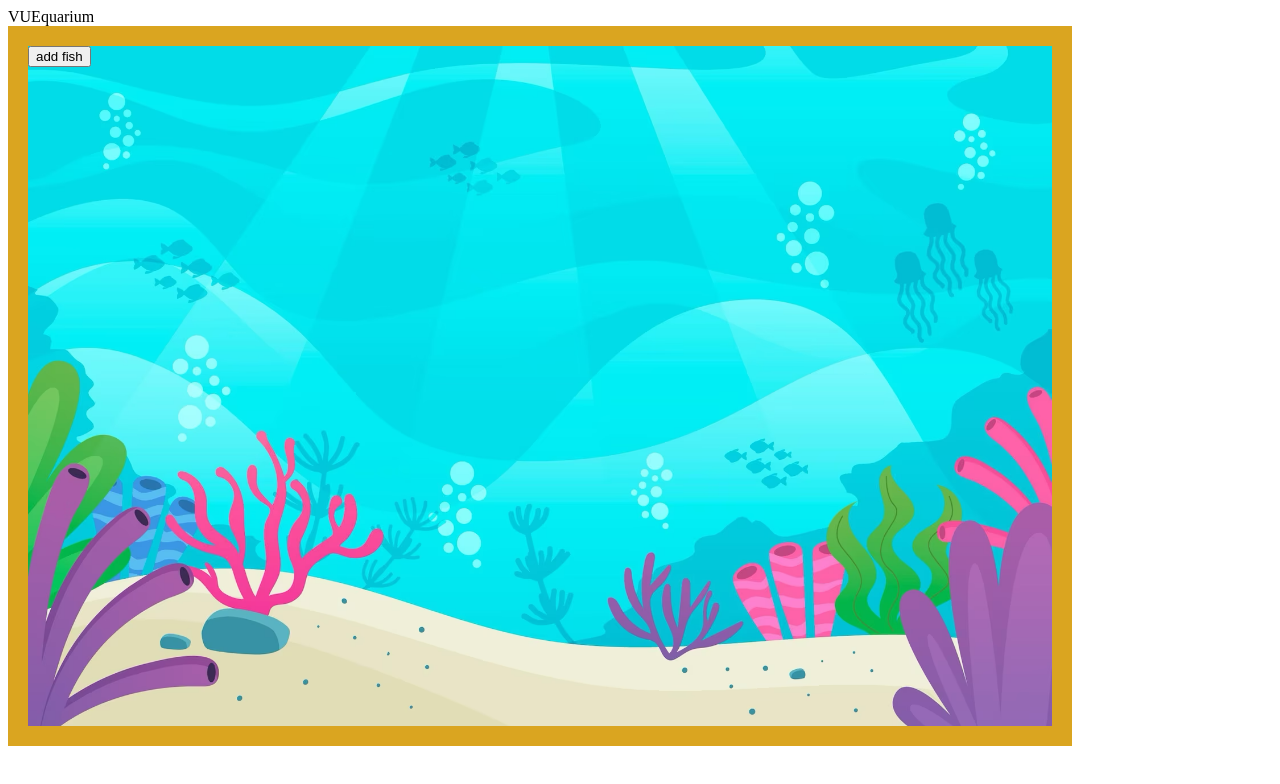
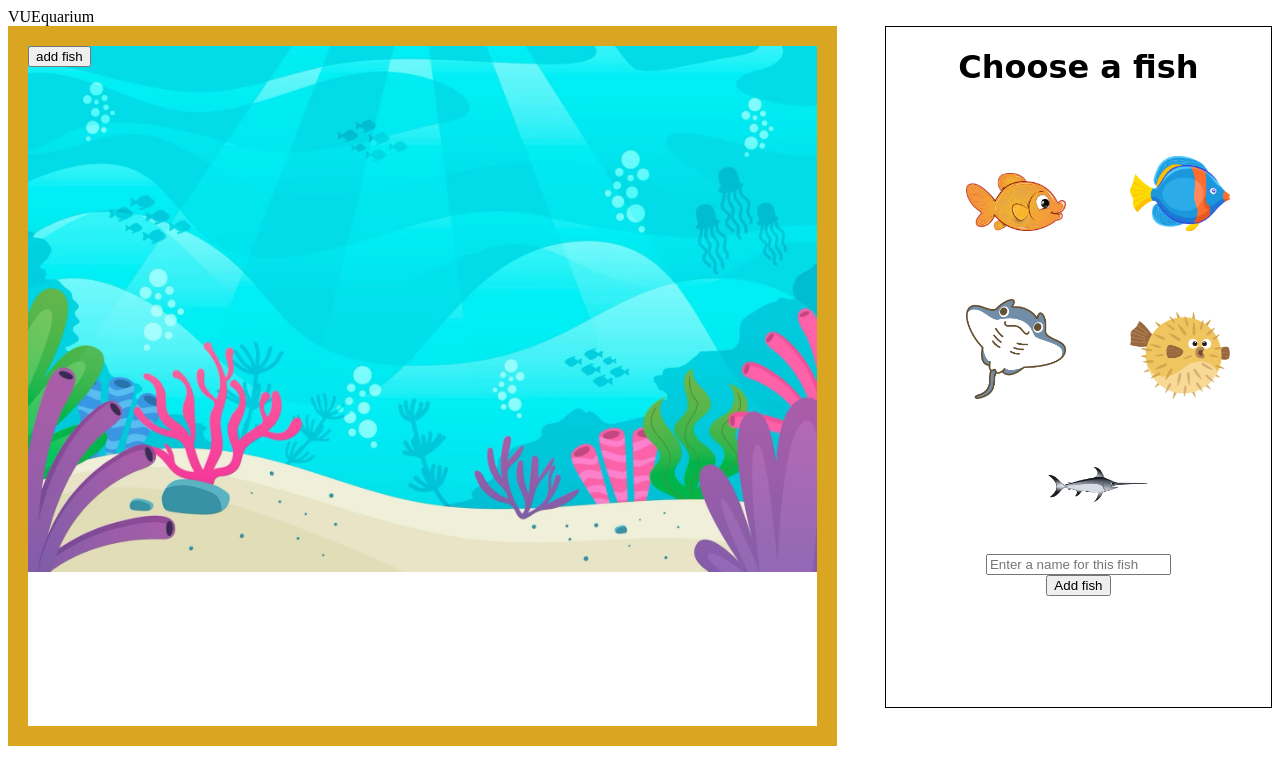
Before and after one commit to tamaszentai/vuequarium, a Vue app: page / in a window 1280 px wide. Shown: the top 784 px of the page. Built offline with nearby package versions, Linux system fonts and the light colour scheme.

Commit message:
add fish selector

```diff
--- a/src/App.vue
+++ b/src/App.vue
@@ -2,16 +2,19 @@
   <header>VUEquarium</header>
 <main>
   <FishTank />
-
-
+  <FishSelector />
 </main>
 </template>
 
 <script setup lang="ts">
 import FishTank from "@/components/FishTank.vue";
+import FishSelector from "@/components/FishSelector.vue";
 </script>
 
 
 
 <style scoped>
+main {
+  display: flex;
+}
 </style>
--- a/src/components/Fish.vue
+++ b/src/components/Fish.vue
@@ -45,6 +45,9 @@ const fishType = computed(() => {
       break;
     case 'puffer':
       image =  'pufferfish.png';
+      break;
+    case 'sword':
+      image =  'swordfish.png';
       break;
   }
   return image;
--- /dev/null
+++ b/src/components/FishSelector.vue
@@ -0,0 +1,97 @@
+<template>
+  <div class="fish-selector">
+    <h1>Choose a fish</h1>
+    <div class="fish-list">
+      <ul>
+        <li v-for="fish in fishList" :key="fish.type" @click="selectFish(fish.type)" :class="fish.isSelected ? 'selected' : ''">
+          <img :src="fish.image" :alt="fish.type" />
+        </li>
+      </ul>
+    </div>
+    <input type="text" placeholder="Enter a name for this fish" v-model="fishName"/>
+    <br />
+    <button @click="addFish">Add fish</button>
+  </div>
+
+</template>
+
+<script setup lang="ts">
+import golden from "@/assets/goldfish.png";
+import blue from "@/assets/bluefish.png";
+import ray from "@/assets/mantaray.png";
+import puffer from "@/assets/pufferfish.png";
+import sword from "@/assets/swordfish.png";
+import {ref} from "vue";
+
+const fishList = ref([
+  {type: 'golden', image: golden, isSelected: false},
+  {type: 'blue', image: blue, isSelected: false},
+  {type: 'ray', image: ray, isSelected: false},
+  {type: 'puffer', image: puffer, isSelected: false},
+  {type: 'sword', image: sword, isSelected: false},
+]);
+
+const fishName = ref('');
+
+const selectFish = (type: string) => {
+  fishList.value.forEach(fish => {
+    fish.isSelected = fish.type === type;
+  });
+}
+
+const addFish = () => {
+  const selectedFish = fishList.value.find(fish => fish.isSelected);
+  const payload = {
+    type: selectedFish.type,
+    name: fishName.value,
+  }
+
+  console.log(payload);
+}
+
+</script>
+
+
+
+<style scoped>
+ .fish-selector {
+   text-align: center;
+   margin-left: 3rem;
+   height: 680px;
+   width: 500px;
+   border: 1px solid black;
+ }
+
+ h1 {
+    font-family: "Comic Sans MS", cursive, sans-serif;
+ }
+
+ .fish-list {
+
+   display: flex;
+
+ }
+
+ ul {
+    list-style: none;
+ }
+
+ li {
+   display: inline-block;
+    padding: 1rem;
+ }
+
+ li:hover {
+   cursor: pointer;
+   border: 1px solid black;
+ }
+
+ .selected {
+   border: 1px solid black;
+ }
+
+ img {
+   width: 100px;
+   margin: 1rem;
+ }
+</style>
--- a/src/components/FishTank.vue
+++ b/src/components/FishTank.vue
@@ -23,7 +23,8 @@ const addFish = () => {
   fishTankFish.value.push({name: 'Joe', type: 'golden', startX: 600, startY: 50},
       {name: 'Bob', type: 'blue', startX: 100, startY: 500},
       {name: 'Dessia', type: 'ray', startX: 200, startY: 100},
-      {name: 'Wayne', type: 'puffer', startX: 300, startY: 200}
+      {name: 'Wayne', type: 'puffer', startX: 300, startY: 200},
+      {name: 'Alice', type: 'sword', startX: 400, startY: 300},
   )
 }
 
@@ -31,6 +32,7 @@ const addFish = () => {
 
 <style scoped>
 .fish-tank {
+  display: inline-block;
   width: 1024px;
   height: 680px;
   background-image: url("../assets/fish-tank.png");
```
Also changed, not shown: src/assets/swordfish.png (added).
